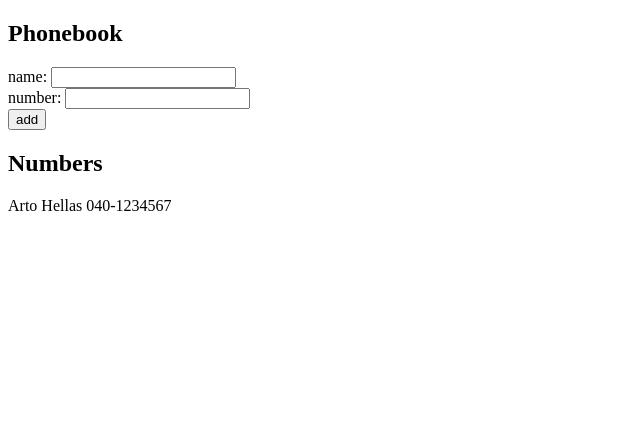
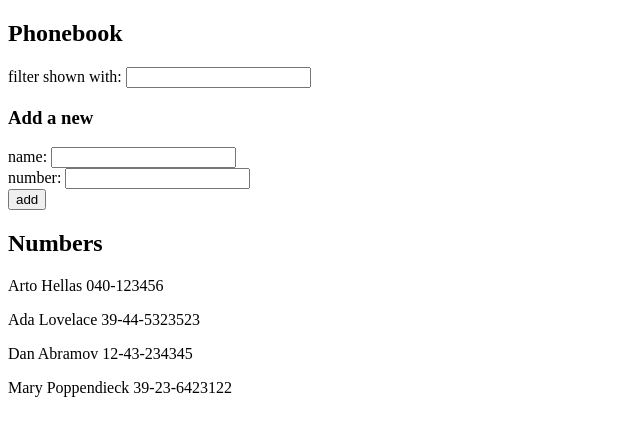
Before and after one commit to kwaref/fullstack-open-2023, a React (Vite) app in the folder part2/phonebook/: page / in a window 1280 px wide. Shown: the top 436 px of the page, without its empty margins (0-640 px from the left). Built offline with nearby package versions, Linux system fonts and the light colour scheme.

Commit message:
feat: 2.9 done

```diff
--- a/part2/phonebook/src/App.jsx
+++ b/part2/phonebook/src/App.jsx
@@ -2,10 +2,15 @@
 
 const App = () => {
   const [persons, setPersons] = useState([
-    { name: 'Arto Hellas', number:'040-1234567' }
+    { name: 'Arto Hellas', number: '040-123456', id: 1 },
+    { name: 'Ada Lovelace', number: '39-44-5323523', id: 2 },
+    { name: 'Dan Abramov', number: '12-43-234345', id: 3 },
+    { name: 'Mary Poppendieck', number: '39-23-6423122', id: 4 }
   ])
+
   const [newName, setNewName] = useState('')
   const [newNumber, setNewNumber] = useState('')
+  const [filter, setFilter] = useState('')
 
   const notIn = (str) => {
     const names = persons.map( person => person.name.toLowerCase())
@@ -15,7 +20,7 @@
   const handleSubmit = (evt) => {
     evt.preventDefault()
     if (notIn(newName)) {
-      setPersons([...persons, { name: newName, number: newNumber }])
+      setPersons([...persons, { name: newName, number: newNumber, id: persons.length > 0 ? persons[persons.length-1].id + 1 : 1}])
       setNewName('')
       setNewNumber('')
     } else {
@@ -29,12 +34,18 @@
       setNewName(value)
     } else if (name === 'number') {
       setNewNumber(value)
+    } else if (name === 'filter') {
+      setFilter(value)
     }
   }
 
   return (
     <div>
       <h2>Phonebook</h2>
+      <div>
+          filter shown with: <input name='filter' value={filter} onChange={handleChange} />
+      </div>
+      <h3>Add a new</h3>
       <form onSubmit={handleSubmit}>
         <div>
           name: <input name='name' value={newName} onChange={handleChange} />
@@ -47,7 +58,7 @@
         </div>
       </form>
       <h2>Numbers</h2>
-      {persons.map(person => <p key={person.name}>{`${person.name } ${person.number }`}</p>)}
+      {persons.filter(person=>person.name.toLowerCase().includes(filter.toLowerCase())).map(person => <p key={person.id}>{`${person.name } ${person.number }`}</p>)}
     </div>
   )
 }
```
